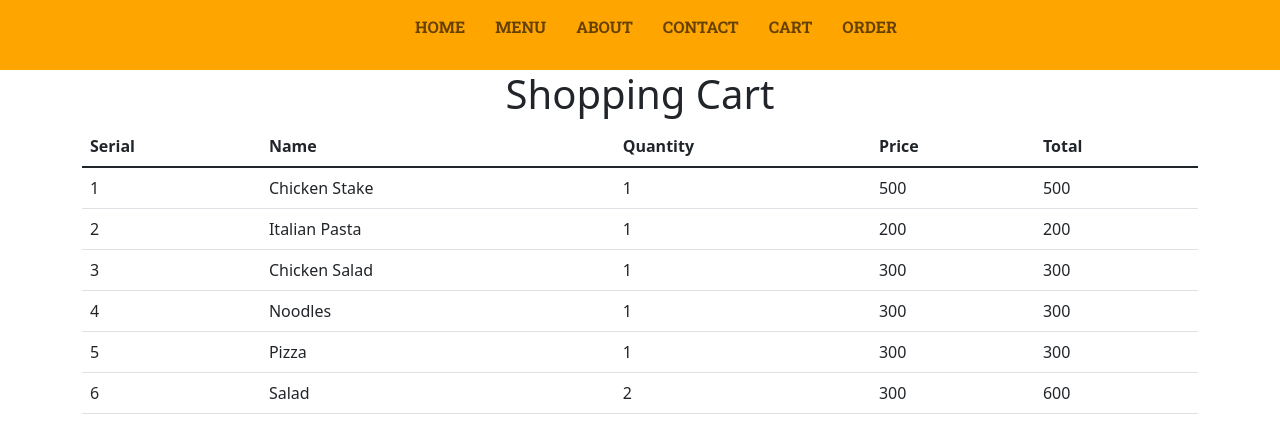
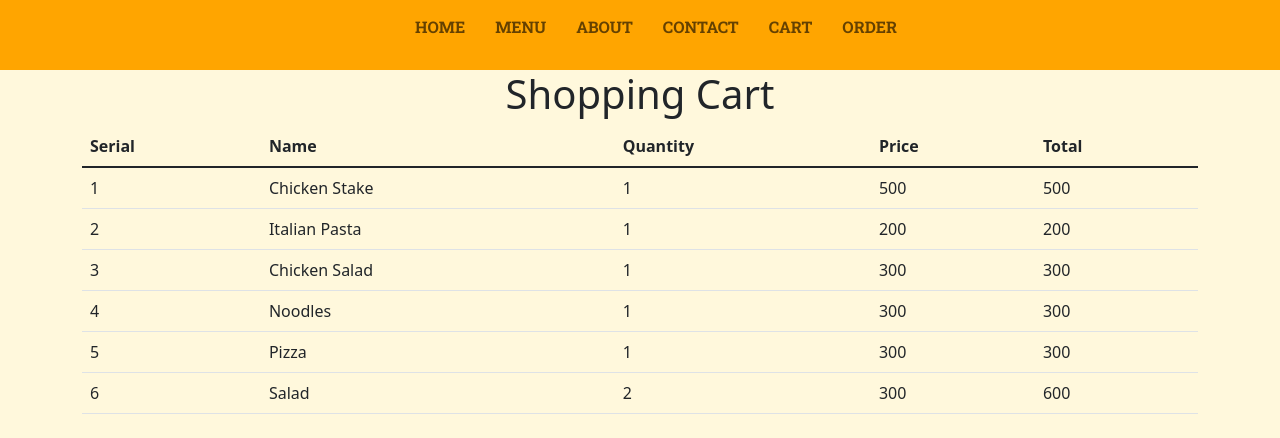
Before and after one commit to FatemaZohra389/online-restaurant-management-system, a React (Create React App) app in the folder client/: page /cart in a window 1280 px wide. Shown: the top 438 px of the page. Built offline with nearby package versions, Linux system fonts and the light colour scheme.

Commit message:
refactor

```diff
--- a/client/src/App.scss
+++ b/client/src/App.scss
@@ -2,7 +2,7 @@
   text-align: center;
 }
 body{
-
+  height: 100vh;
   background-color: peachpuff;
 }
 .App-logo {
--- a/client/src/index.css
+++ b/client/src/index.css
@@ -1,4 +1,6 @@
 body {
+  height: 100vh;
+  background: cornsilk !important;
   margin: 0;
   font-family: -apple-system, BlinkMacSystemFont, 'Segoe UI', 'Roboto', 'Oxygen',
     'Ubuntu', 'Cantarell', 'Fira Sans', 'Droid Sans', 'Helvetica Neue',
--- a/client/src/pages/Section/Cart.css
+++ /dev/null
@@ -1,5 +0,0 @@
-h1{
-text-align: center;
-
-
-}
--- a/client/src/pages/Section/Cart.js
+++ b/client/src/pages/Section/Cart.js
@@ -1,6 +1,6 @@
 import React, { Component } from "react";
 import { Table, Container } from "react-bootstrap";
-import "./Cart.css";
+import "./Cart.scss";
 
 import img1 from "./../../assets/images/img1.jpg";
 import img2 from "./../../assets/images/img2.jpg";
@@ -56,7 +56,7 @@ const dummyData = [
 export class Cart extends Component {
   render() {
     return (
-      <div>
+      <div className="cart-page">
         <h1>Shopping Cart</h1>
 
         <Container>
--- /dev/null
+++ b/client/src/pages/Section/Cart.scss
@@ -0,0 +1,6 @@
+.cart-page {
+  background: cornsilk;
+  h1 {
+    text-align: center;
+  }
+}
--- a/client/src/pages/Section/Menu.scss
+++ b/client/src/pages/Section/Menu.scss
@@ -1,11 +1,12 @@
 .menu-page {
+  background: cornsilk;
   .card {
     // max-width: 310px;
     // width: 25%;
     // background: #000;
     .card-img-top {
-        height: 100%;
-        // max-width: 300px;
+      height: 100%;
+      // max-width: 300px;
     }
   }
 }
```
